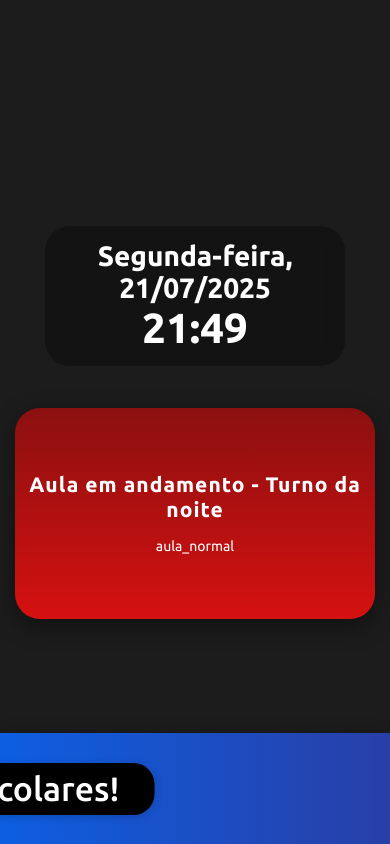
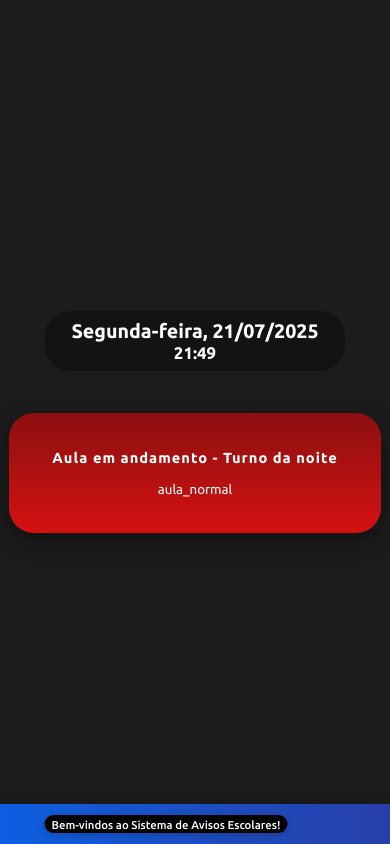
Before and after one commit to VictoAzam/TV-Corporativa-SESI-TLS, a Flask app: page /aviso-intervalo in a window 390 px wide. Run offline with Flask 3, Linux system fonts and the light colour scheme.

Commit message:
Salvar mudanças antes de checkout

```diff
--- a/app.py
+++ b/app.py
@@ -1624,7 +1624,7 @@ def clima():
 
 @app.route('/testar_clima')
 @login_required
-def testar_clima():
+def testar_clima_manual():
     """
     Rota para testar a API do clima manualmente (apenas para administradores)
     """
--- a/static/css/aviso.css
+++ b/static/css/aviso.css
@@ -236,139 +236,28 @@ footer {
 }
 
 @media (max-width: 600px) {
-<<<<<<< HEAD
-/* Responsividade Melhorada */
-@media (max-width: 1024px) {
+  .container {
+    padding: 1rem 0.2rem;
+  }
+  .box h1 {
+    font-size: 1.5em;
+  }
   .relogio {
-    width: 380px;
-    padding: 0.9rem;
+    width: 150px;
+    height: 60px;
+    font-size: 0.8em;
   }
 
-  .box {
-    margin: 10px;
-    padding: 1.5rem;
-=======
-  .container-painel {
-    padding: 0.5rem 0.2rem;
-    min-height: 100vh;
-    justify-content: flex-start;
-    padding-top: 2rem;
-  }
-  .box {
-    width: 98%;
-    padding: 1.5rem 0.8rem;
-    min-height: clamp(180px, 20vh, 220px);
-    margin: 0.5rem auto;
-  }
-  .box h1 {
-    font-size: clamp(1.2rem, 3.5vw, 1.8rem);
-    margin-bottom: 0.8rem;
-  }
-  .tempo {
-    font-size: clamp(2rem, 5vw, 2.8rem);
-  }
-  .relogio {
-    width: 95%;
-    max-width: 250px;
-    padding: 0.8rem;
-    margin: 0.5rem auto 1rem auto;
-  }
   #hora {
-    font-size: clamp(2rem, 5vw, 3rem);
->>>>>>> dedf6ae3f6aaa341d2a836277664d0f41012f449
+    font-size: 1.2rem;
   }
 
   .noticia-rapida {
-<<<<<<< HEAD
-    padding: 0.4rem 1rem;
-    font-size: 1.1rem;
-  }
-}
-
-@media (max-width: 768px) {
-  .container {
-    padding: 1rem 0.5rem;
-  }
-
-  .relogio {
-    position: relative;
-    top: 10px;
-    left: 0;
-    width: 100%;
-    max-width: 350px;
-    margin: 0 auto 20px;
-    padding: 0.8rem;
-=======
-    font-size: clamp(1.2rem, 3vh, 2.2rem);
+    font-size: 1.2rem;
     padding: 0.3rem 1rem;
-  }
-  footer {
-    height: 60px;
-  }
-}
-
-@media (max-width: 480px) {
-  .container-painel {
-    padding: 0.2rem 0.1rem;
-    padding-top: 1rem;
->>>>>>> dedf6ae3f6aaa341d2a836277664d0f41012f449
-  }
-
-  .box {
-<<<<<<< HEAD
-    margin: 8px;
-    padding: 1.2rem;
-    border-radius: 20px;
-  }
-
-  .box h1 {
-    font-size: 1.4rem;
-    margin-bottom: 1rem;
-  }
-
-  #hora {
-    font-size: 1.3rem;
-=======
-    width: 99%;
-    padding: 1rem 0.5rem;
-    min-height: clamp(150px, 18vh, 180px);
-    border-radius: 15px;
-  }
-  .box h1 {
-    font-size: clamp(1rem, 3vw, 1.4rem);
-    word-break: break-word;
-    line-height: 1.2;
-  }
-  .tempo {
-    font-size: clamp(1.5rem, 4vw, 2.2rem);
-  }
-  .relogio {
-    width: 98%;
-    max-width: 200px;
-    padding: 0.5rem;
-    border-radius: 15px;
-  }
-  #hora {
-    font-size: clamp(1.5rem, 4vw, 2.2rem);
-  }
-  #data {
-    font-size: clamp(0.8rem, 2.5vw, 1.2rem);
->>>>>>> dedf6ae3f6aaa341d2a836277664d0f41012f449
-  }
-
-  .noticia-rapida {
-<<<<<<< HEAD
-    font-size: 1.1rem;
-    padding: 0.4rem 0.8rem;
-    line-height: 1.4;
-=======
-    font-size: clamp(1rem, 2.5vh, 1.5rem);
-    padding: 0.2rem 0.5rem;
->>>>>>> dedf6ae3f6aaa341d2a836277664d0f41012f449
   }
 
   footer {
-<<<<<<< HEAD
     height: 80px;
     padding: 0.5rem;
   }
@@ -376,89 +265,37 @@ footer {
 
 @media (max-width: 480px) {
   .container-painel {
-    padding: 0.3rem;
+    padding: 0.5rem 0.1rem;
   }
-
   .relogio {
-    position: relative;
-    top: 5px;
-    left: 0;
     width: 100%;
-    max-width: 100%;
-    margin: 0 auto 15px;
-    padding: 0.75rem;
-    border-radius: 15px;
-    font-size: 0.9em;
+    min-width: unset;
+    font-size: 0.7em;
+    padding: 0.5rem 0.2rem;
   }
 
   .box {
-    margin: 5px;
-    padding: 1rem;
-    min-height: 150px;
-    border-radius: 15px;
-    max-width: 100%;
+    padding: 0.7rem 0.2rem;
+    min-height: 120px;
     font-size: 0.95em;
+    max-width: 99vw;
   }
-
   .box h1, #status-evento {
-    font-size: 1.2rem;
+    font-size: 1.1em;
     word-break: break-word;
-    line-height: 1.3;
   }
-
   .tempo, #countdown-timer {
-    font-size: 1.4rem;
-    margin: 0.8rem 0;
+    font-size: 1.1em;
   }
 
   .noticia-rapida {
-    font-size: 0.95rem;
-    padding: 0.4rem 0.6rem;
-    border-radius: 12px;
-    line-height: 1.5;
-    margin: 5px 0;
+    font-size: 0.9em;
+    padding: 0.2rem 0.5rem;
+    border-radius: 0.7rem;
   }
 
   footer {
-    height: 60px;
-    font-size: 0.9rem;
-    padding: 0.3rem;
-    display: flex;
-    align-items: center;
-    justify-content: center;
-  }
-
-  /* Otimizações específicas para telas muito pequenas */
-  @media (max-width: 360px) {
-    .relogio {
-      padding: 0.5rem;
-      font-size: 0.8em;
-    }
-
-    .box {
-      padding: 0.8rem;
-      margin: 3px;
-    }
-
-    .box h1 {
-      font-size: 1.1rem;
-    }
-
-    #countdown-timer {
-      font-size: 1.2rem;
-    }
-
-    .noticia-rapida {
-      font-size: 0.9rem;
-      padding: 0.3rem 0.5rem;
-    }
-
-    footer {
-      height: 50px;
-      font-size: 0.85rem;
-    }
-=======
-    height: 45px;
->>>>>>> dedf6ae3f6aaa341d2a836277664d0f41012f449
+    height: 40px;
+    font-size: 0.9em;
   }
 }
```
